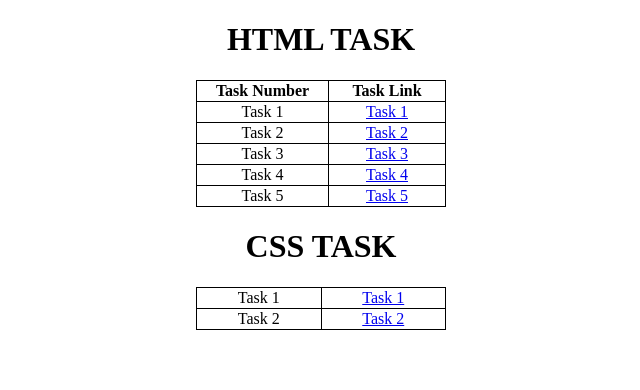
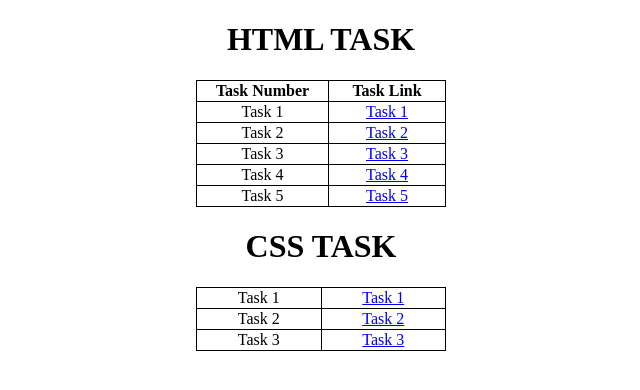
Before and after one commit to Tanzil209/Inters-Tasks, a plain HTML site: page index.html in a window 1280 px wide. Shown: the whole page, without its empty margins (319-959 px from the left). Drawn offline with Linux system fonts and the light colour scheme.

Commit message:
index.html

```diff
--- a/index.html
+++ b/index.html
@@ -61,6 +61,10 @@
         <td>Task 2</td>
         <td><a href="task2_c.html">Task 2</a></td>
       </tr>
+      <tr>
+        <td>Task 3</td>
+        <td><a href="task3_c.html">Task 3</a></td>
+      </tr>
     </table>
   </body>
 </html>
```
